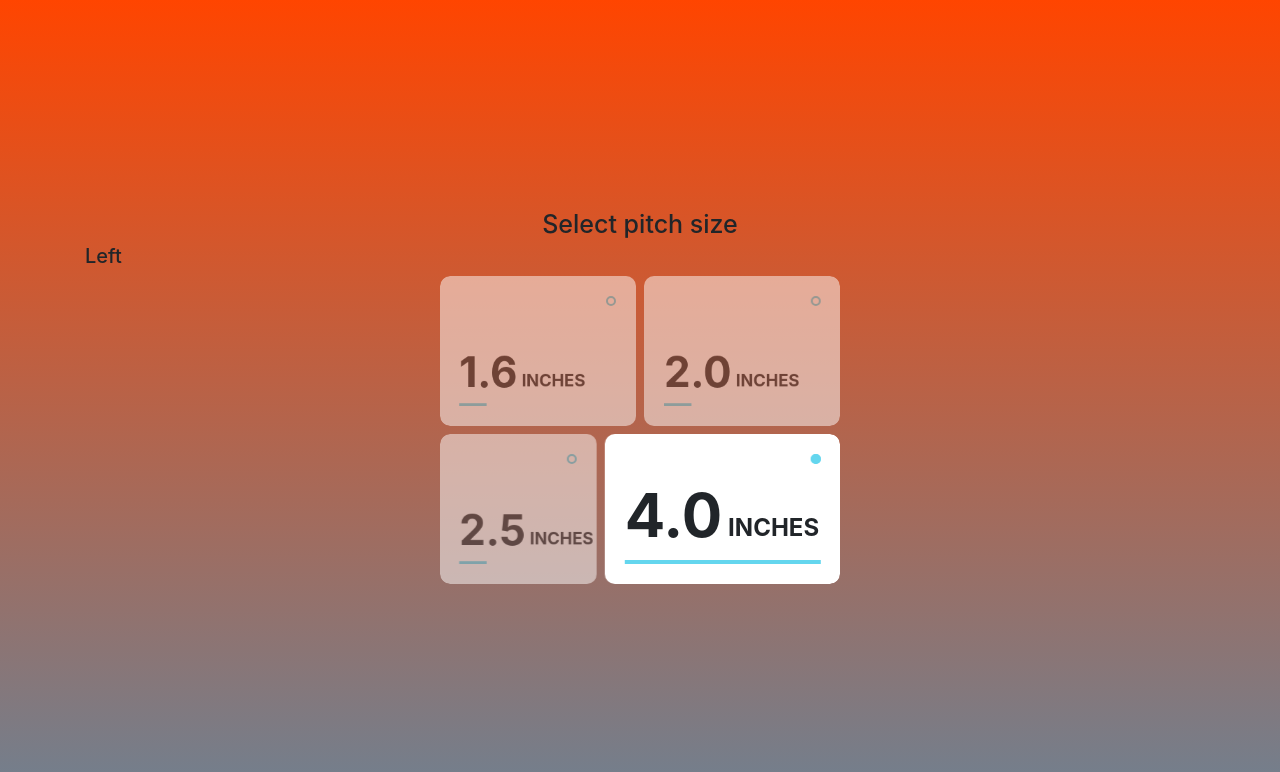
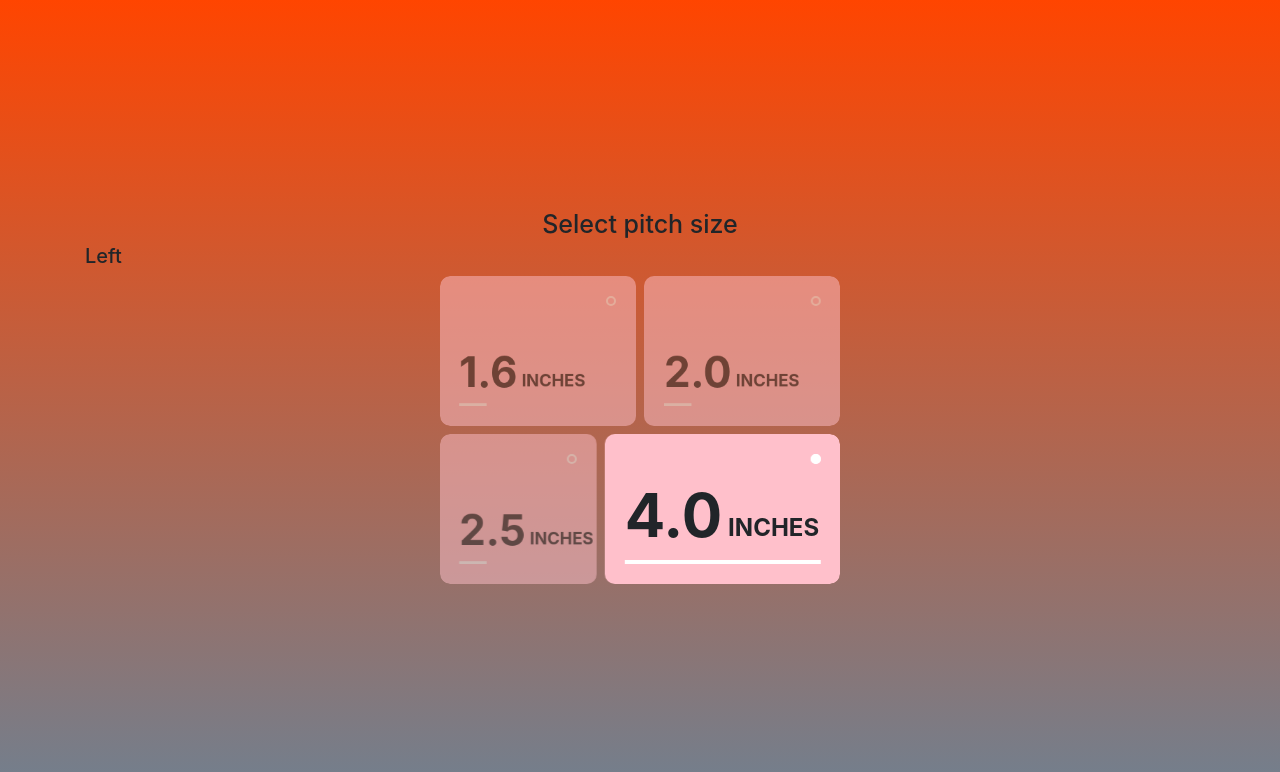
Before and after one commit to maxymapp/vuejs-python-firmware-updater-over-http, a Flask app: page / in a window 1280 px wide. Shown: the top 772 px of the page. Run offline with Flask 2, Linux system fonts and the light colour scheme; data that the repository does not hold is empty; some libraries are stand-ins or nearby versions.

Commit message:
changed selector colors

```diff
--- a/static/css/style.css
+++ b/static/css/style.css
@@ -40,7 +40,7 @@ body {
   flex: 1;
   display: block;
   padding: 0.5em;
-  background: #FFF;
+  background: pink;
   position: relative;
   margin: 0em;
   margin-right: 0.2em;
@@ -85,7 +85,7 @@ body {
 .option__indicator:after {
   content: '';
   display: block;
-  border: solid 2px #64D6EE;
+  border: solid 2px white;
   border-radius: 50%;
   width: 0.25em;
   height: 0.25em;
@@ -94,7 +94,7 @@ body {
   right: 0;
 }
 .option__indicator:after {
-  background: #64D6EE;
+  background: white;
   -webkit-transform: scale(0);
   transform: scale(0);
   -webkit-transition: inherit;
@@ -130,7 +130,7 @@ body {
 .option__label:after {
   content: '';
   display: block;
-  border: solid 2px #64D6EE;
+  border: solid 2px white;
   width: 100%;
   -webkit-transform-origin: 0 0;
   transform-origin: 0 0;
```
